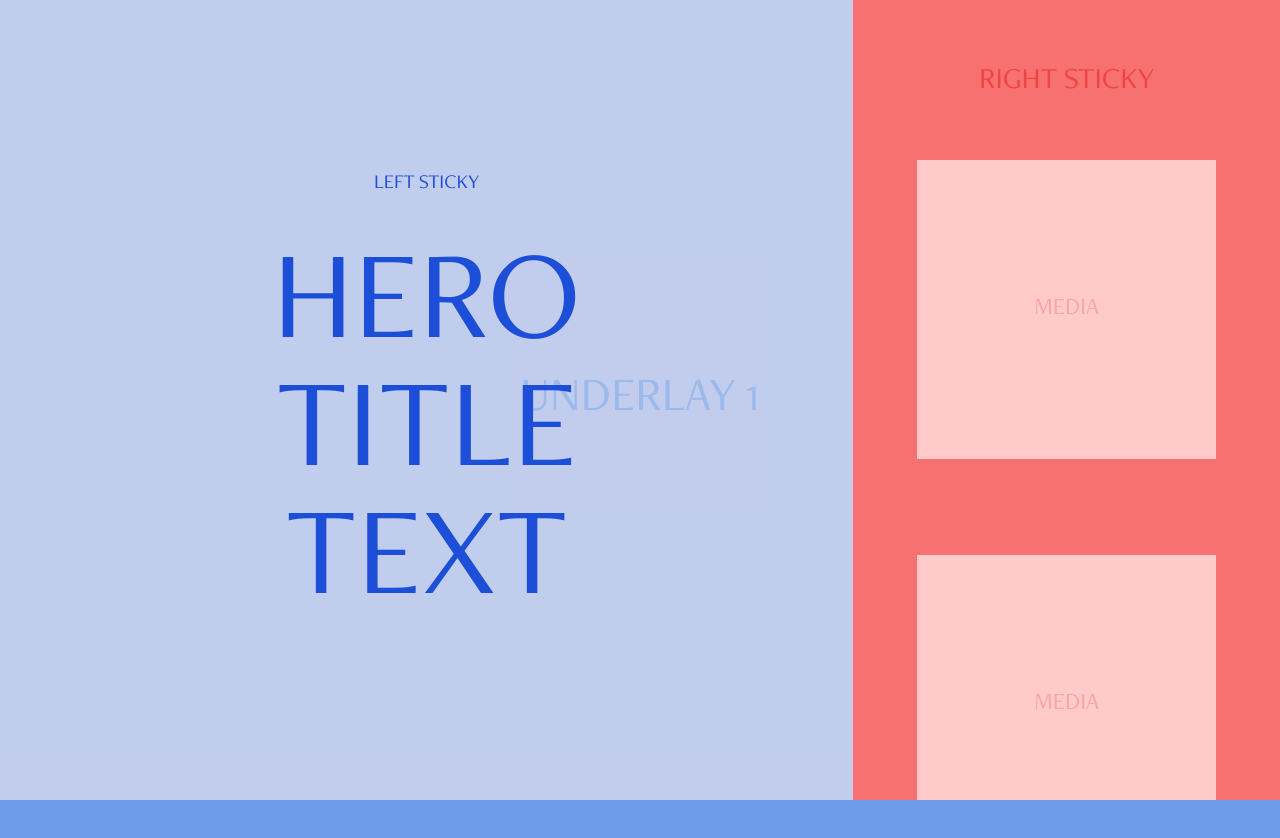
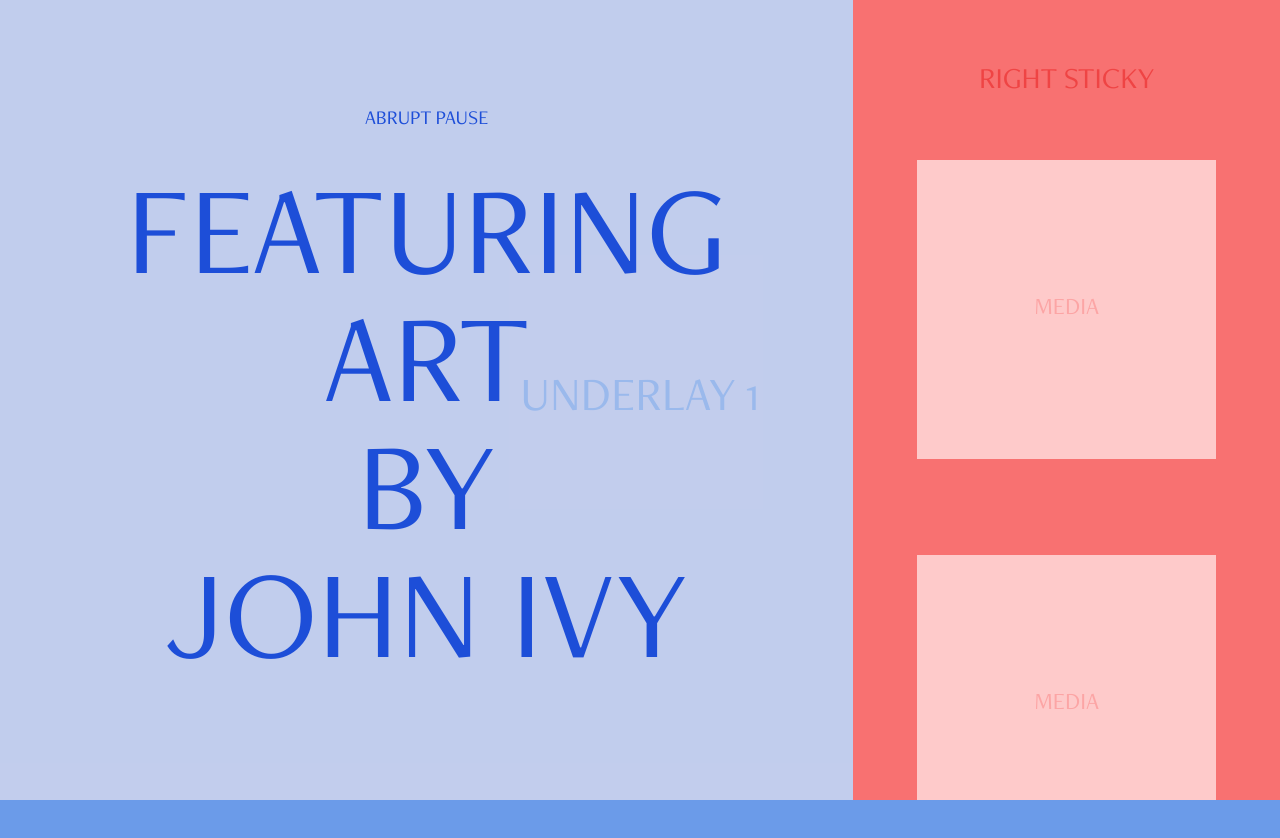
Before and after one commit to abruptpause/red-template-nextjs, a Next.js app: page / in a window 1280 px wide. Shown: the top 838 px of the page. Built offline with nearby package versions, Linux system fonts and the light colour scheme; a web font is replaced by a local one.

Commit message:
init github repository

```diff
--- a/pages/index.js
+++ b/pages/index.js
@@ -1,7 +1,10 @@
 #!/usr/bin/env node
 
 const css = {
-  Header: 'freight-neo sticky flex h-screen top-0 right-0 text-center text-blue-700 text-9xl col-span-2 justify-center items-center',
+  Header: {
+    div: 'freight-neo sticky flex h-screen top-0 right-0 text-center text-blue-700 text-9xl col-span-2 justify-center items-center',
+    h1: 'text-xl pb-12'
+  },
   Square: {
    div: 'grid justify-center w-full items-center aspect-square bg-red-200 text-red-700 text-5xl text-center my-24',
    h1: 'freight-neo text-center text-red-300 text-2xl'
@@ -18,9 +21,9 @@ const css = {
 }
 
 const Header = ({ text = ['hero', 'title', 'text'], caption = 'left sticky'}) => (
-  <div className={css.Header}>
+  <div className={css.Header.div}>
     <div>
-    <h1 className='text-xl pb-12'>{caption}</h1>
+    <h1 className={css.Header.h1}>{caption}</h1>
       {
         Array.isArray(text) && text.length
         ? text.map((line, key) => (<h1 key={key}>{line}</h1>))
@@ -45,7 +48,7 @@ const Square = ({ text }) => (
 
 const Sticky = () => (
   <section className={css.Sticky.section}>
-    <Header />
+    <Header text={['featuring', 'art', 'by', 'john ivy']} caption='abrupt pause' />
     <div className={css.Sticky.div}>
       <h1 className={css.Sticky.h1}>right sticky</h1>
       <Square />
```
